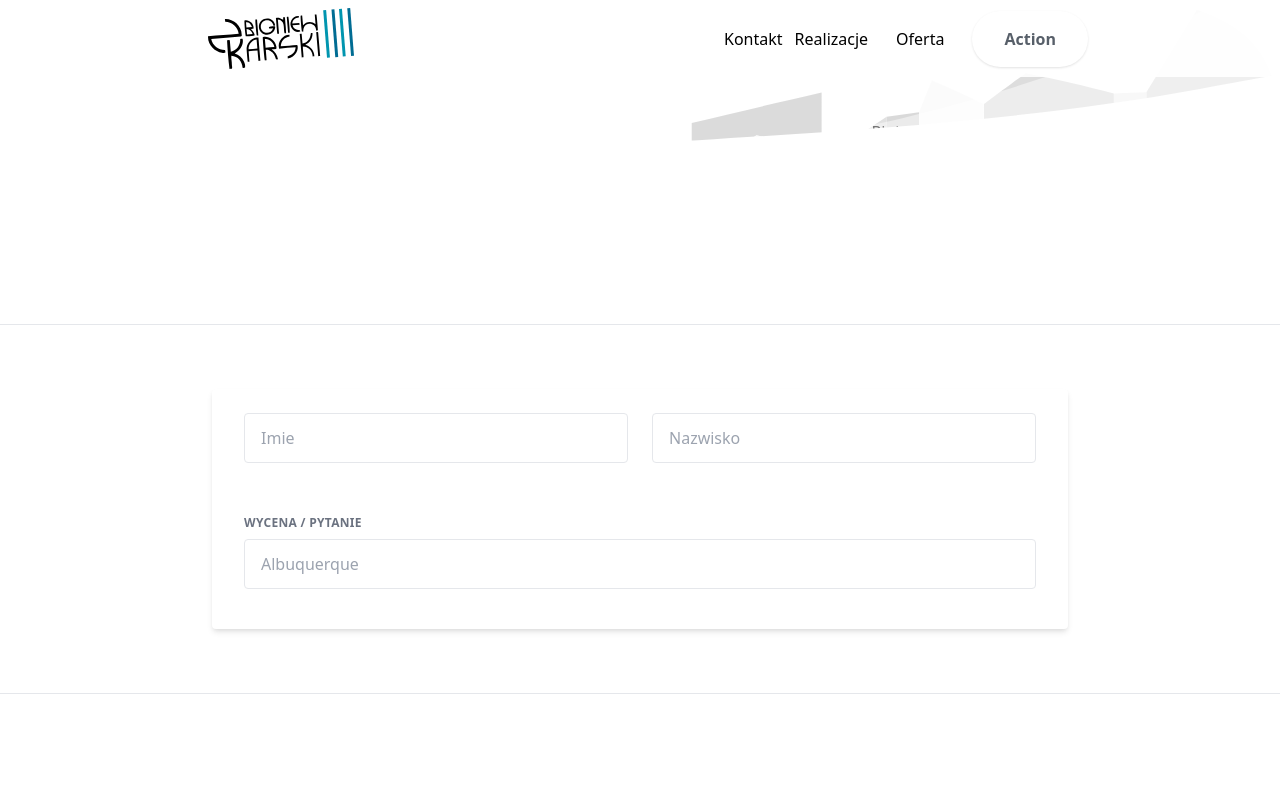
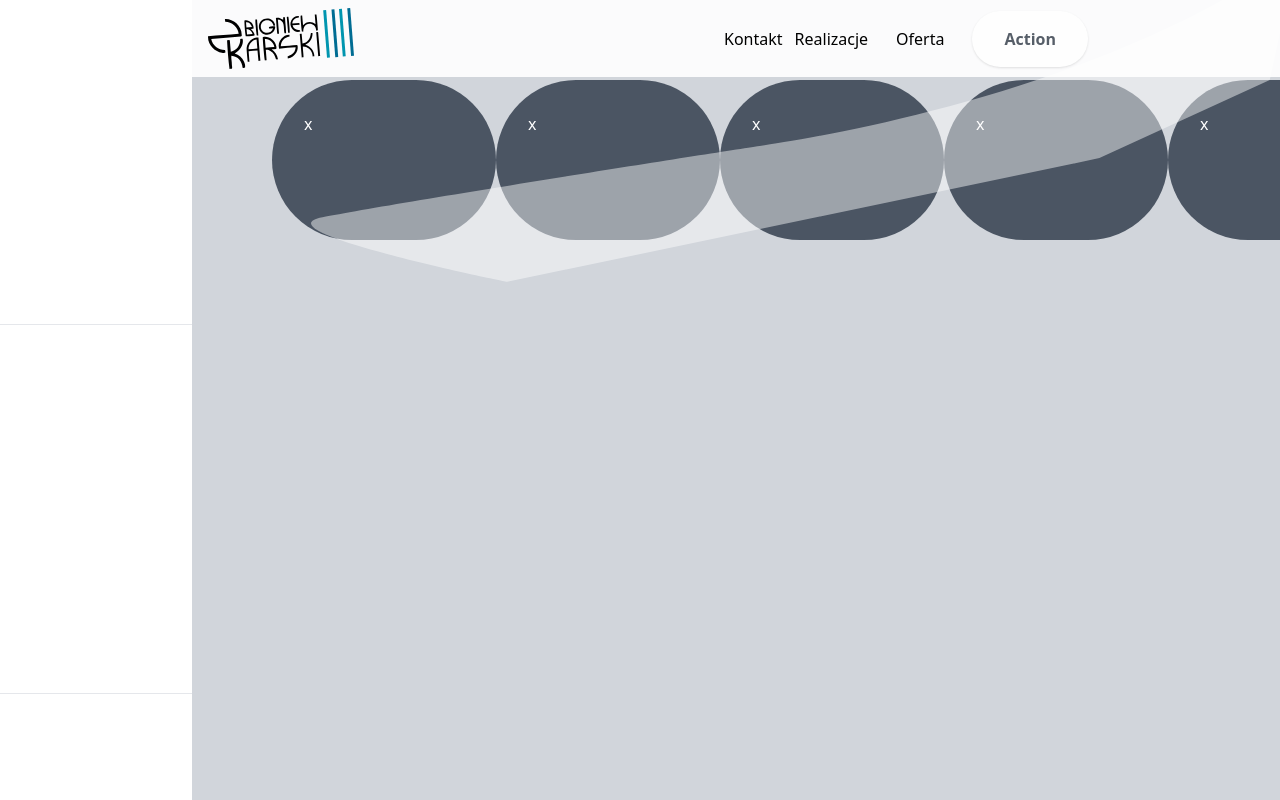
Before and after one commit to adamkarski/portfolio, a Next.js app: page /oferta in a window 1280 px wide. Built offline with nearby package versions, Linux system fonts and the light colour scheme.

Commit message:
Update oferta.js

```diff
--- a/pages/oferta.js
+++ b/pages/oferta.js
@@ -10,7 +10,13 @@ import Kontakt from "../components/kontakt.js";
 export default function Oferta() {
   return (
 
-    <div> </div>
+    <div class="w-full h-full fixed bg-gray-300 p-20 flex top-0">
+    <div class="bg-gray-600 p-8 rounded-full text-white h-1/4 w-1/4">x</div>
+    <div class="bg-gray-600 p-8 rounded-full text-white h-1/4 w-1/4">x</div>
+    <div class="bg-gray-600 p-8 rounded-full text-white h-1/4 w-1/4">x</div>
+    <div class="bg-gray-600 p-8 rounded-full text-white h-1/4 w-1/4">x</div>
+    <div class="bg-gray-600 p-8 rounded-full text-white h-1/4 w-1/4">x</div>
+    </div>
 
   );
 }
```
